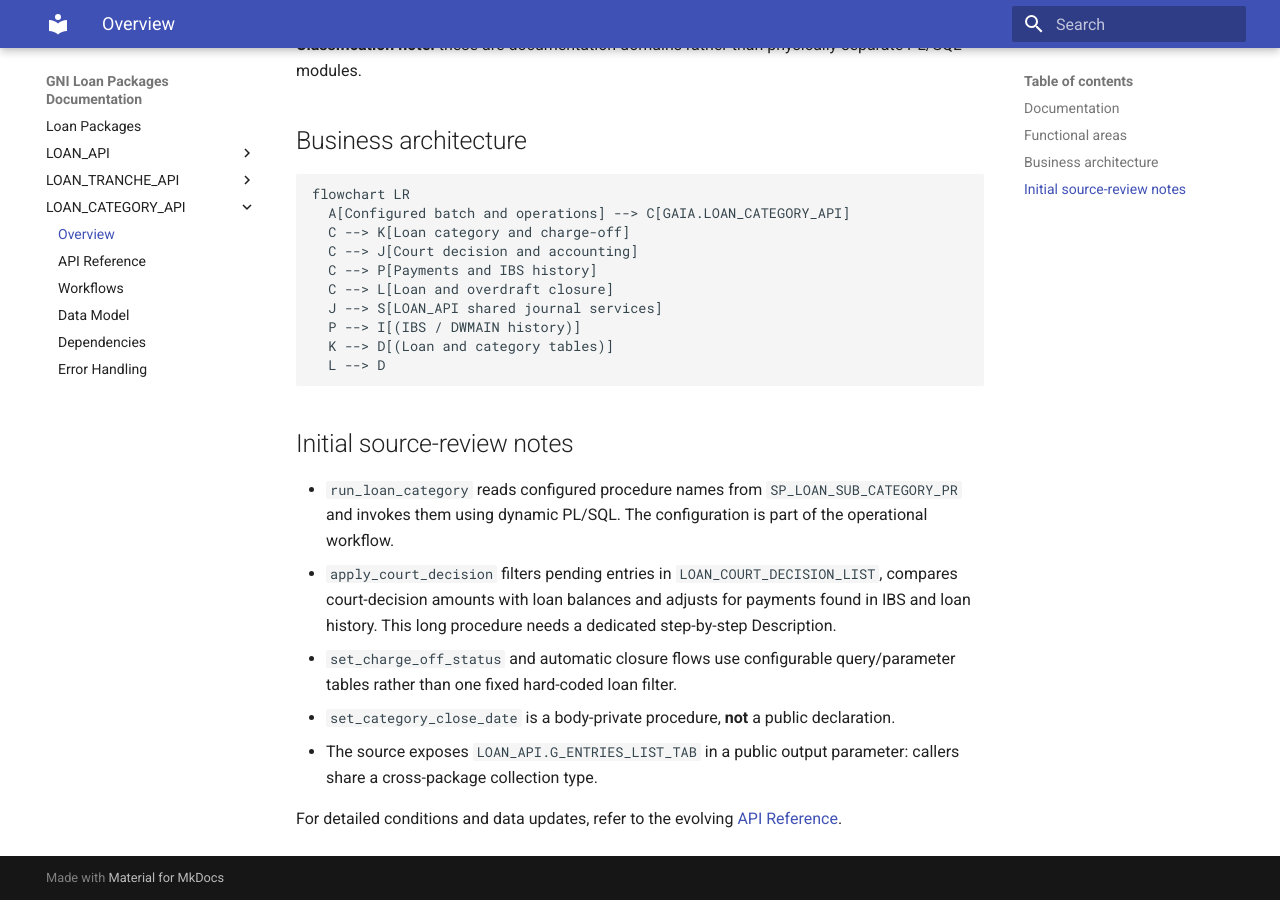
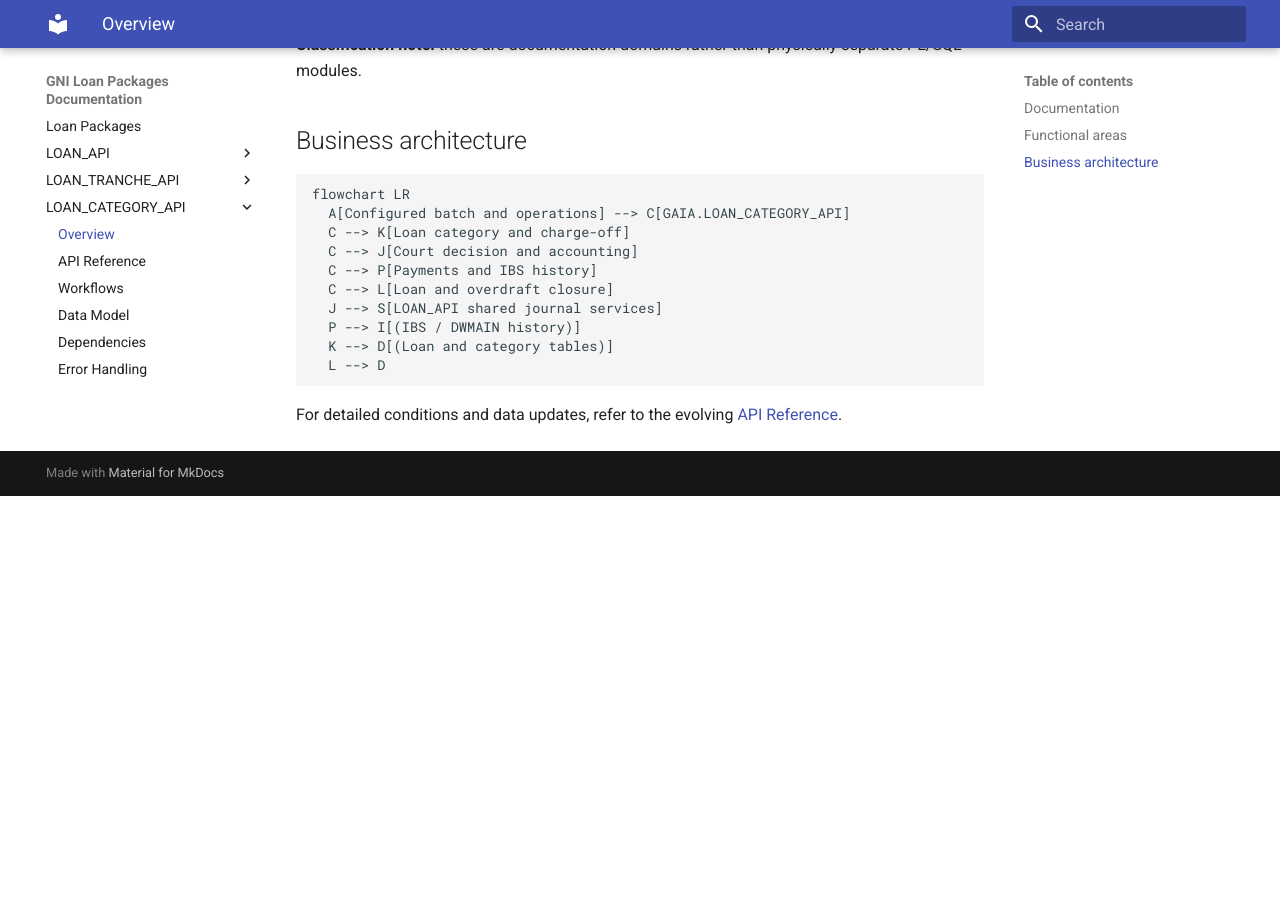
Before and after one commit to SadayCb/gni-documentation-poc8.0, an MkDocs documentation site: the page built from docs/loan-category-api.md, in a window 1280 px wide and 900 px high, scrolled down 1476 px. Built offline with MkDocs 1.6.1 and Material for MkDocs 9.7.7, drawn with Linux system fonts in a browser that asks for light colours; after the commit the page ends 1972 px from its top, so only the background shows below that.

Commit message:
Update loan-category-api.md

````diff
--- a/docs/loan-category-api.md
+++ b/docs/loan-category-api.md
@@ -49,12 +49,4 @@ flowchart LR
   L --> D
 ```
 
-## Initial source-review notes
-
-- `run_loan_category` reads configured procedure names from `SP_LOAN_SUB_CATEGORY_PR` and invokes them using dynamic PL/SQL. The configuration is part of the operational workflow.
-- `apply_court_decision` filters pending entries in `LOAN_COURT_DECISION_LIST`, compares court-decision amounts with loan balances and adjusts for payments found in IBS and loan history. This long procedure needs a dedicated step-by-step Description.
-- `set_charge_off_status` and automatic closure flows use configurable query/parameter tables rather than one fixed hard-coded loan filter.
-- `set_category_close_date` is a body-private procedure, **not** a public declaration.
-- The source exposes `LOAN_API.G_ENTRIES_LIST_TAB` in a public output parameter: callers share a cross-package collection type.
-
 For detailed conditions and data updates, refer to the evolving [API Reference](loan-category-api-reference.md).
````
